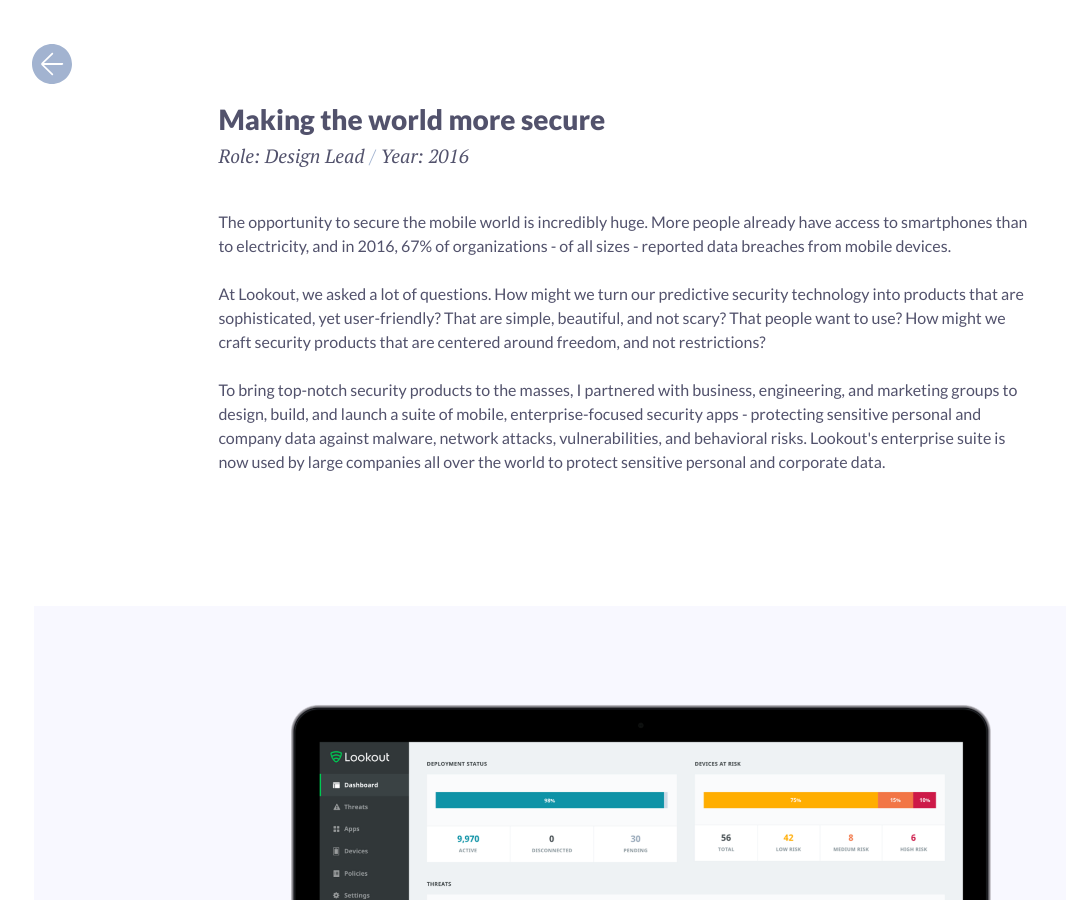
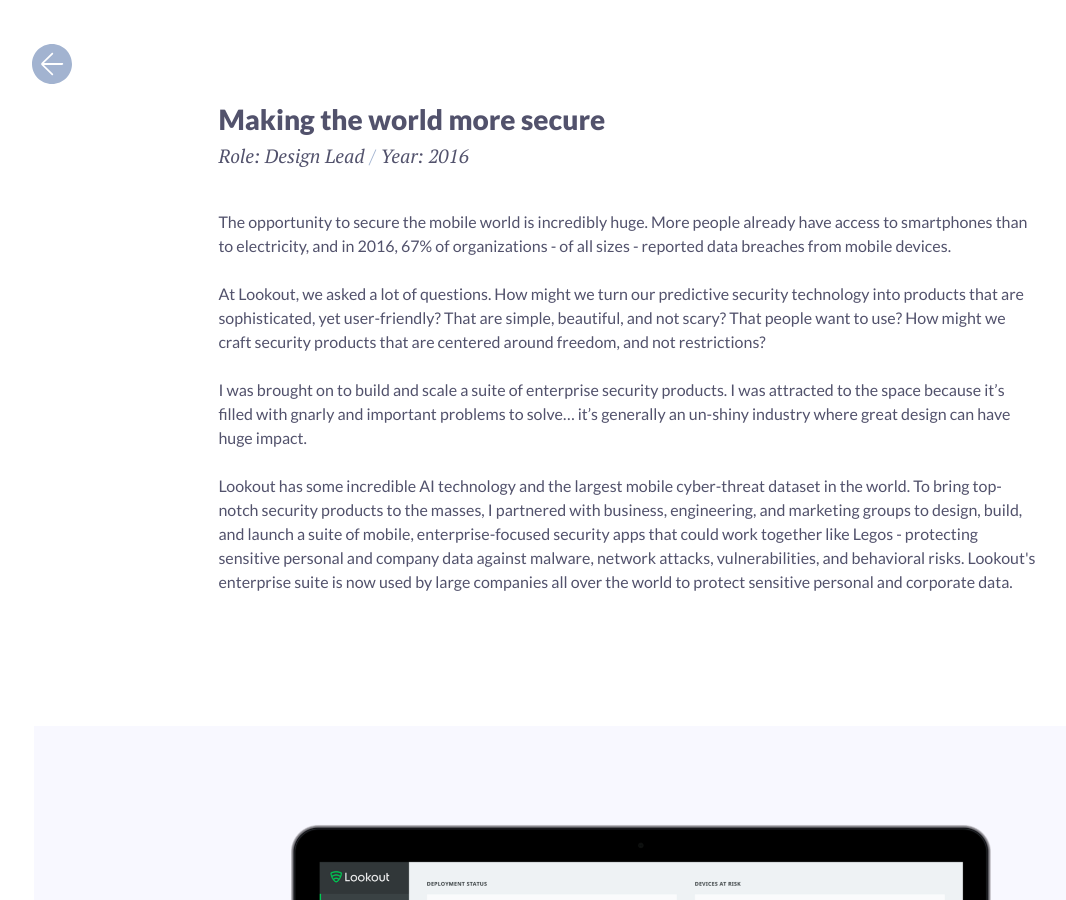
Before and after one commit to ericakatrak/ericakatrak.github.io, a Jekyll site: the page built from _posts/2016-09-07-lookout.md, in a window 1280 px wide and 900 px high. Shown: the whole window, without its empty margins (12-1078 px from the left). Built offline with Jekyll 4.4.1, drawn with Linux system fonts in a browser that asks for light colours.

Commit message:
copy revision

```diff
--- a/_posts/2016-09-07-lookout.md
+++ b/_posts/2016-09-07-lookout.md
@@ -9,7 +9,8 @@
   <h2>Role: Design Lead <span class="lt">/</span> Year: 2016</h2>
   <p>The opportunity to secure the mobile world is incredibly huge. More people already have access to smartphones than to electricity, and in 2016, 67% of organizations - of all sizes - reported data breaches from mobile devices.</p>
   <p>At Lookout, we asked a lot of questions. How might we turn our predictive security technology into products that are sophisticated, yet user-friendly? That are simple, beautiful, and not scary? That people want to use? How might we craft security products that are centered around freedom, and not restrictions?</p>
-  <p>To bring top-notch security products to the masses, I partnered with business, engineering, and marketing groups to design, build, and launch a suite of mobile, enterprise-focused security apps - protecting sensitive personal and company data against malware, network attacks, vulnerabilities, and behavioral risks. Lookout's enterprise suite is now used by large companies all over the world to protect sensitive personal and corporate data.</p>
+  <p>I was brought on to build and scale a suite of enterprise security products. I was attracted to the space because it’s filled with gnarly and important problems to solve… it’s generally an un-shiny industry where great design can have huge impact.</p>
+  <p>Lookout has some incredible AI technology and the largest mobile cyber-threat dataset in the world. To bring top-notch security products to the masses, I partnered with business, engineering, and marketing groups to design, build, and launch a suite of mobile, enterprise-focused security apps that could work together like Legos - protecting sensitive personal and company data against malware, network attacks, vulnerabilities, and behavioral risks. Lookout's enterprise suite is now used by large companies all over the world to protect sensitive personal and corporate data.</p>
 </section>
 
 <ul class="grid fade grid-full" id="grid-full">
```
